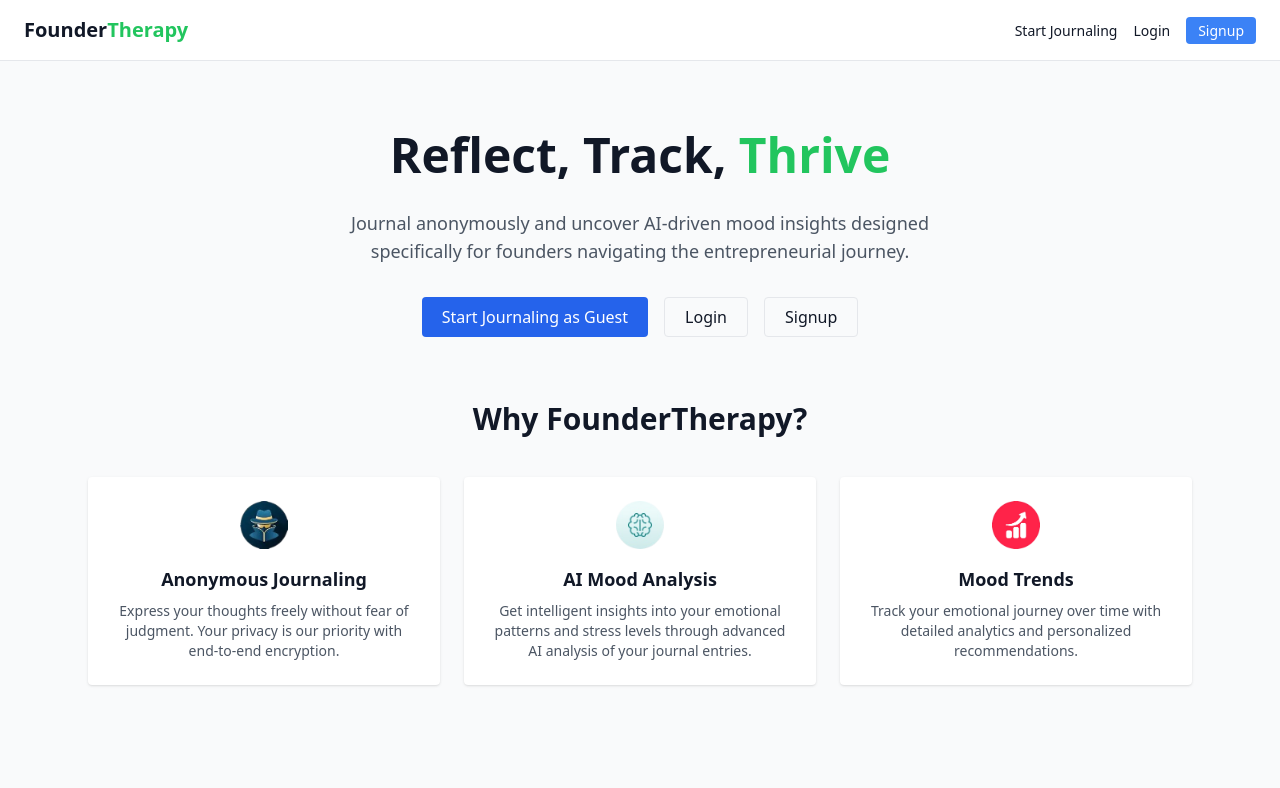
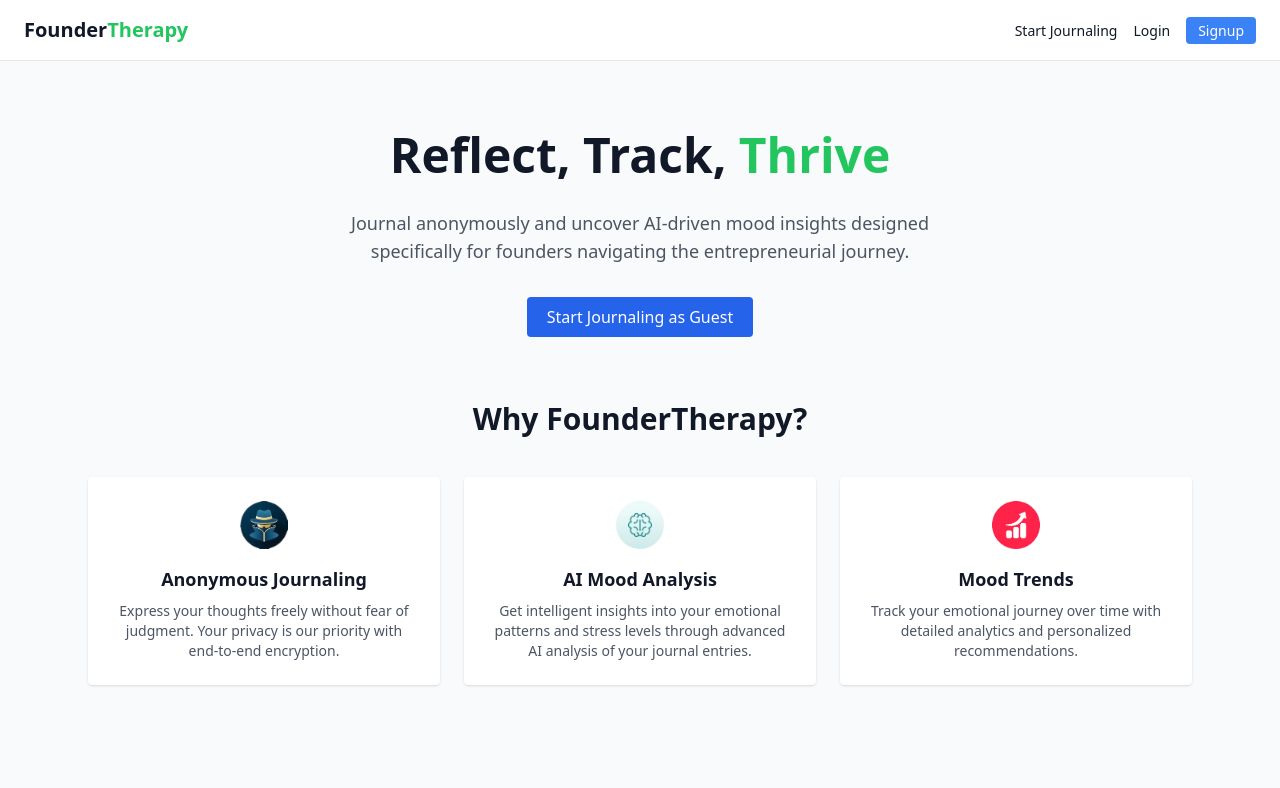
Before and after one commit to sanjay130604/FounderTherapy__, a React (Create React App) app in the folder client/: page /home in a window 1280 px wide. Shown: the top 788 px of the page. Built offline with nearby package versions, Linux system fonts and the light colour scheme.

Commit message:
Initial import: client + server

```diff
--- a/client/src/pages/Dashboard.jsx
+++ b/client/src/pages/Dashboard.jsx
@@ -18,11 +18,11 @@ const Dashboard = () => {
   };
 
   return (
-    <div className="min-h-screen bg-gray-50 p-6">
+    <div  className="min-h-screen bg-gray-50 p-6">
       <div className="max-w-3xl mx-auto">
         <Navbar />
 
-        <div className="bg-white shadow-md rounded-lg p-6 mb-6">
+        <div className="bg-white shadow-md rounded-lg p-6 mb-6 ">
           <h2 className="text-2xl font-semibold mb-2">Your Journal</h2>
           <p className="text-sm text-gray-500 mb-4">
             Take a moment to reflect on your thoughts and feelings.
@@ -57,7 +57,7 @@ const Dashboard = () => {
               onClick={handleAnalyze}
               className="bg-blue-600 hover:bg-blue-700 text-white px-4 py-2 rounded animate-bounce-slow"
             >
-              📤 Submit Entry
+               Submit Entry
             </button>
             <button className="bg-gray-200 text-gray-700 px-4 py-2 rounded">
               Save Draft
--- a/client/src/pages/Home.jsx
+++ b/client/src/pages/Home.jsx
@@ -47,18 +47,7 @@ const Home = () => {
           >
             Start Journaling as Guest
           </button>
-          <Link
-            to="/"
-            className="px-5 py-2 border rounded transform transition-all duration-300 ease-in-out hover:scale-105 active:scale-95 hover:bg-blue-100"
-          >
-            Login
-          </Link>
-          <Link
-            to="/register"
-            className="px-5 py-2 border rounded transform transition-all duration-300 ease-in-out hover:scale-105 active:scale-95 hover:bg-blue-100"
-          >
-            Signup
-          </Link>
+
         </div>
 
         {/* WHY SECTION */}
--- a/client/src/pages/Register.jsx
+++ b/client/src/pages/Register.jsx
@@ -17,7 +17,7 @@ const Register = () => {
         password,
       });
       localStorage.setItem("token", res.data.token);
-      navigate("/dashboard");
+      navigate("/home");
     } catch (err) {
       alert("Registration failed: " + (err.response?.data?.error || "Something went wrong"));
     }
```
Also changed, not shown: 2 other files (tests, documents, lock files or other folders).
